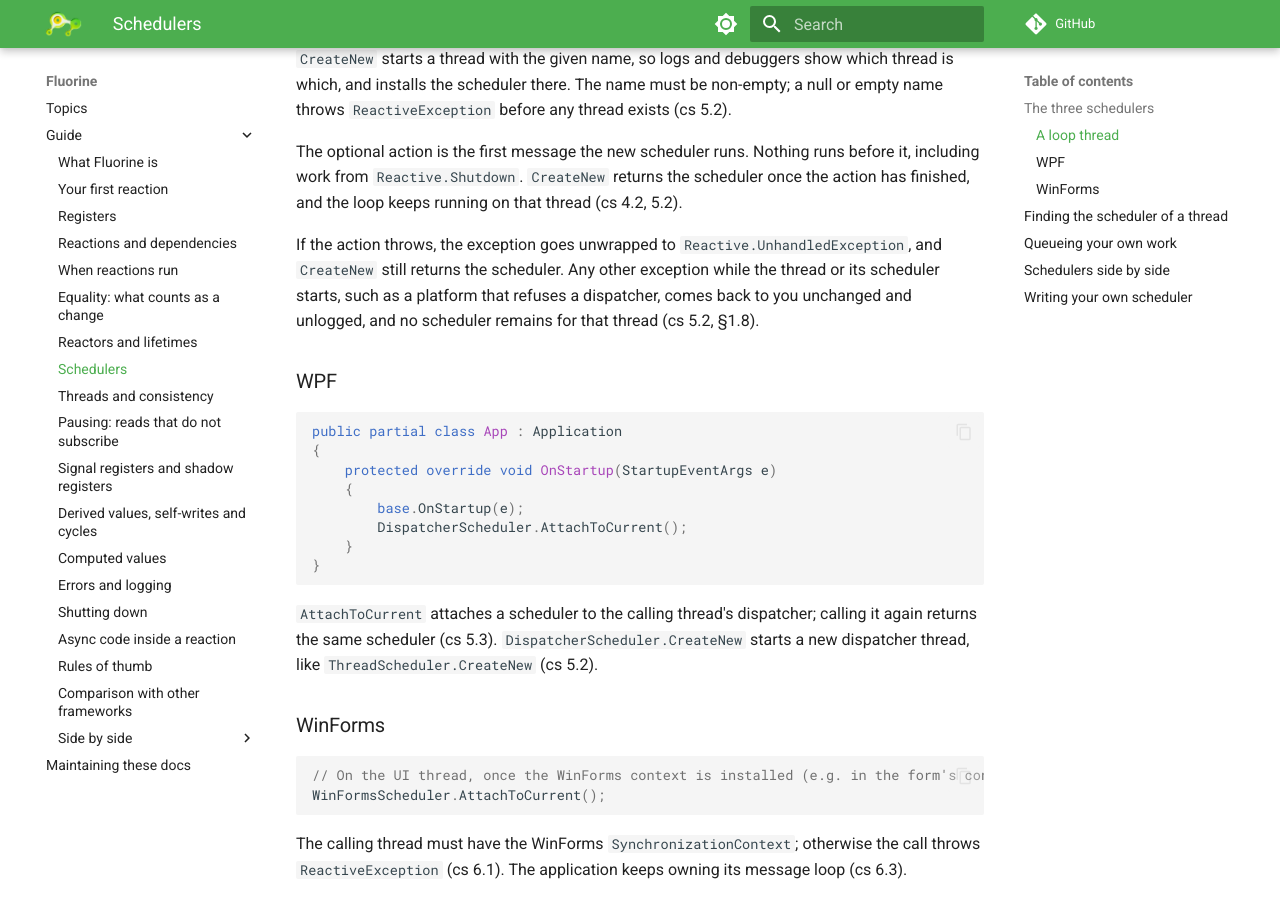
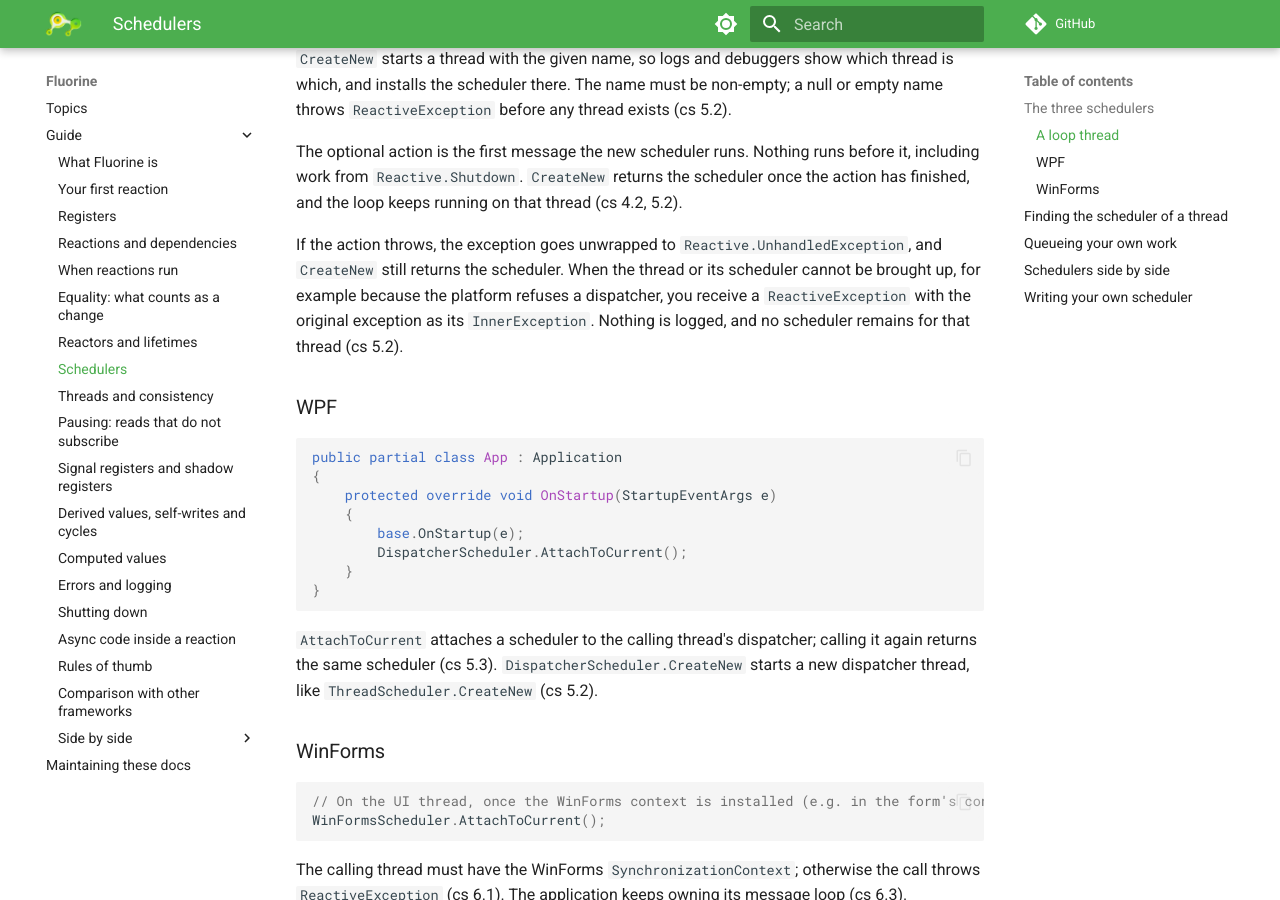
Before and after one commit to flintvane/fluorine, an MkDocs documentation site: the page built from docs/topics/schedulers.md, in a window 1280 px wide and 900 px high, scrolled down 845 px. Built offline with MkDocs 1.6.1 and Material for MkDocs 9.7.7, drawn with Linux system fonts in a browser that asks for light colours; comment, search, counter and statistics services are not loaded.

Commit message:
docs: CreateNew bring-up failure is ReactiveException with InnerException (cs 5.2, 10, b910361)

```diff
--- a/docs/topics/schedulers.md
+++ b/docs/topics/schedulers.md
@@ -28,7 +28,7 @@ Scheduler io = ThreadScheduler.CreateNew("io", () =>
 
 The optional action is the first message the new scheduler runs. Nothing runs before it, including work from `Reactive.Shutdown`. `CreateNew` returns the scheduler once the action has finished, and the loop keeps running on that thread (cs 4.2, 5.2).
 
-If the action throws, the exception goes unwrapped to `Reactive.UnhandledException`, and `CreateNew` still returns the scheduler. Any other exception while the thread or its scheduler starts, such as a platform that refuses a dispatcher, comes back to you unchanged and unlogged, and no scheduler remains for that thread (cs 5.2, §1.8).
+If the action throws, the exception goes unwrapped to `Reactive.UnhandledException`, and `CreateNew` still returns the scheduler. When the thread or its scheduler cannot be brought up, for example because the platform refuses a dispatcher, you receive a `ReactiveException` with the original exception as its `InnerException`. Nothing is logged, and no scheduler remains for that thread (cs 5.2).
 
 ### WPF
 
```
Also changed, not shown: docs/topics/errors-and-logging.md (+1 -0 lines).
